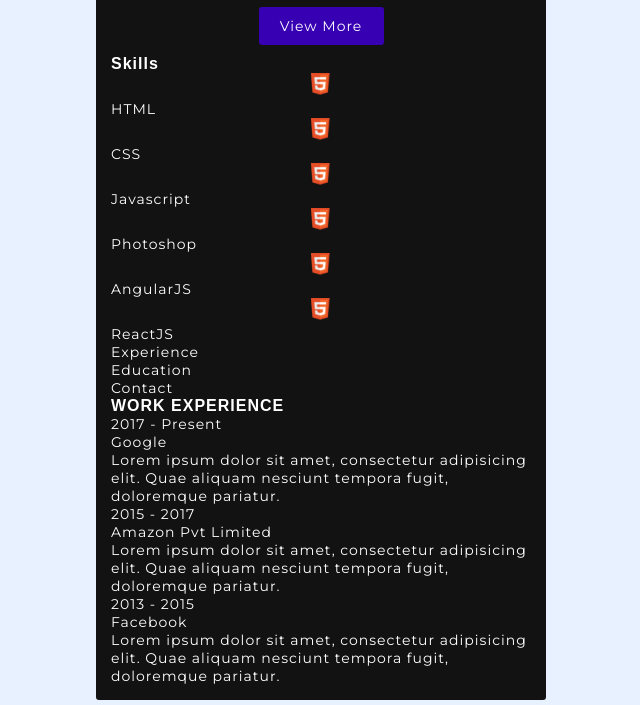
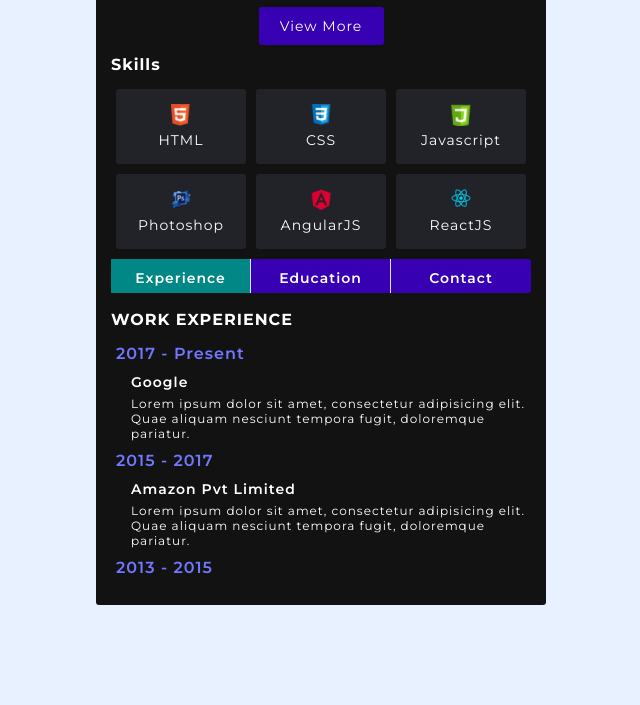
Before and after one commit to CodeCraftersAcad/resume_template_skeleton, a plain HTML site: page index.html in a window 1280 px wide. Shown: the part 224-929 px from the top of the page, without its empty margins (319-959 px from the left). After the commit the page ends 834 px from the top, so only its background shows below. Drawn offline with nearby package versions, Linux system fonts and the light colour scheme; a web font is replaced by a local one.

Commit message:
compeleted resume page 6/19/29

```diff
--- a/styles.css
+++ b/styles.css
@@ -85,21 +85,38 @@
 
 /* Set the section titles styling but make sure if you play with the numbers to leave good room to separate it from the content of the section */
 .resume .title{
-  font-family: Arial, Helvetica, sans-serif;
   font-size: 16px;
   font-weight: 900;
+  color: #fff;
+  margin-bottom: 15px;
 }
 
 /* Since we have a list of skills that we want in a group we can accomplish this with flex box and setting the flex-wrap to wrap and get our even spacing without padding using
 justify content space between and we wont this container to take up 100% of its width so that when we style the icons we can set them to 33% and they will flow 3 in a row automatically*/
-
+.skills ul{
+  display: flex;
+  flex-wrap: wrap;
+  width: 100%;
+  justify-content: space-between;
+}
 
 /* Now we can add some padding to the icons so that they aren't touching each other looking like one big blob don't forget about that width with needs to be set to 33% so that we get
 our 3 icons on the row*/
-
-
+.skills ul li{
+  padding: 0 5px 10px;
+  width: 33.32%;
+  height: 85px;
+}
 
 /* Create a background for each skill item image and text to sit on top of*/
+.skills ul li .skill_item{
+  background: #212329;
+  width: 100%;
+  height: 100%;
+  border-radius: 3px;
+  text-align:center;
+  padding: 15px 10px;
+}
 
 
 
@@ -114,7 +131,22 @@
 
 /* Because of the dirty work around we will need to position icons individually to get them to show properly */
 /* I apologize for this but I could not find any pngs that were about the same styling to go along with each other */
-
+.skills ul li .skill_item.css .icon{
+  /* important tag tells css you want to override everthing and add this styling */
+  background-position: 0 -26px !important;
+}
+.skills ul li .skill_item.js .icon{
+  background-position: 0 -52px;
+}
+.skills ul li .skill_item.photoshop .icon{
+  background-position: 0 -79px;
+}
+.skills ul li .skill_item.angular .icon{
+  background-position: 0 -101px;
+}
+.skills ul li .skill_item.react .icon{
+  background-position: 0 -125px;
+}
 
 
 
@@ -122,48 +154,100 @@
 /* We can set the tabs into their own group using flex-box and by default they will flex into a row and we don't need to use flex direction */
 /* We also want the tabs to take up 100% of their parent container just like we have been doing for each component thus far. That way when we set the width
 for the individual tabs to 33% they will stay in a row together*/
-
+.full_info_wrap .tabs ul{
+  display: flex;
+  width: 100%;
+  height: 36px;
+  border-radius: 3px;
+}
 
 /* Style the individual li's (tabs) so that they all take up 33% of the parent element we just set to 100% of its parent above*/
 /* One thing to help when creating tabs in this manner is to give them a subtle border on the side to separate them from each other
 we also want to set the cursor to pointer to ensure that it shows the user that you can click here for an action */
-
+.full_info_wrap .tabs ul li{
+  padding: 10px 15px;
+  width: 33.34%;
+  height: 34px;
+  text-align: center;
+  border-right: 1px solid #dfe4e6;
+  background: #3700b3;
+  color: #fff;
+  font-weight: 600;
+  cursor: pointer;
+}
 
 /* Since we don't need the same styling on ever tabs we can use the psuedo class last-child to target the last tab in our lo group and style it so that it resembles more of an end to the list
 and not possibly confuse the user and think oh maybe I need to click and drag or tap and drag left or right for more options*/
-
+.full_info_wrap .tabs ul li:last-child{
+  border-right: 0;
+  border-top-right-radius: 3px;
+  border-bottom-right-radius: 3px;
+}
 
 /* Set the active state and the hover state for the tabs*/
-
+.full_info_wrap .tabs ul li.active,
+.full_info_wrap .tabs ul li:hover{
+  background: #018786;
+  color: #fff;
+}
 
 /* Set basic styling of the full info container and set the over flow to auto so that a scroll bar will appear in all browsers (not really needed but good practice)*/
-
+.full_info{
+  padding-top: 15px;
+  height: 295px;
+  overflow: auto;
+}
 
 /*Set padding for the text inside the full_info parent container*/
-
+.info_wrap{
+  padding-left: 5px;
+}
 
 /* Add bottom margin to the individual li's inside the content of the tab */
-
+.info_wrap ul li{
+  margin-bottom: 10px;
+}
 
 /* Again we don't always need the same styling for every element in our list or even in a div so we can use :lest-child again to represent more of an ending to our list */
-
+.info_wrap ul li:last-child{
+  margin-bottom: 0;
+}
 
 /* Set the styling for our list groups subtitles*/
-
+.info_wrap .sub_title{
+  font-size: 16px;
+  font-weight: 600;
+  color: #7377ff;
+}
 
 /* Set padding between the subtitle and the list items themselves and push them to the right some to make it appear as a second list items*/
-
+.info_wrap .info_item{
+  padding-top: 10px;
+  padding-left: 15px;
+}
 
 /* Style the list title */
-
+.info_wrap .info_item .info_title{
+  font-weight: 600;
+  margin-bottom: 5px;
+}
 
 /* Set font size of list items */
-
+.info_wrap .info_item .data{
+  font-size: 12px;
+}
 
 /* Set the list items span to inline block so that its on the same level and the list item category*/
-
+.contact .info_wrap ul li span{
+  display: inline-block;
+}
 
 /* Set the width of the contact list items so that they don't go outside their container causing a side scroll*/
-
+.contact .info_wrap ul li span.info_q{
+  width: 150px;
+}
 
 /* Set font weight for the contact answers */
+.contact .info_wrap ul li span.info_a{
+  font-weight: 600;
+}
```
Also changed, not shown: index.html (+1 -0 lines).
